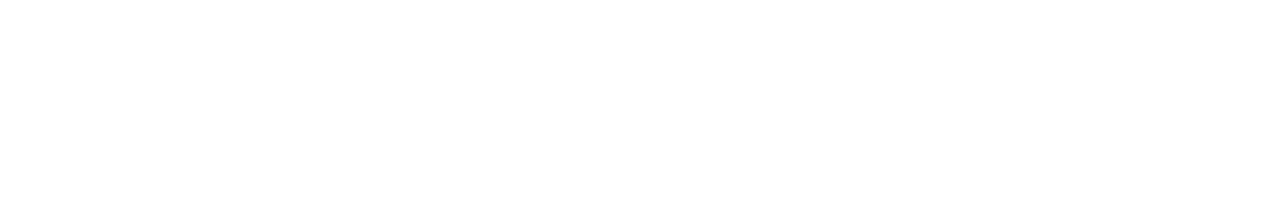
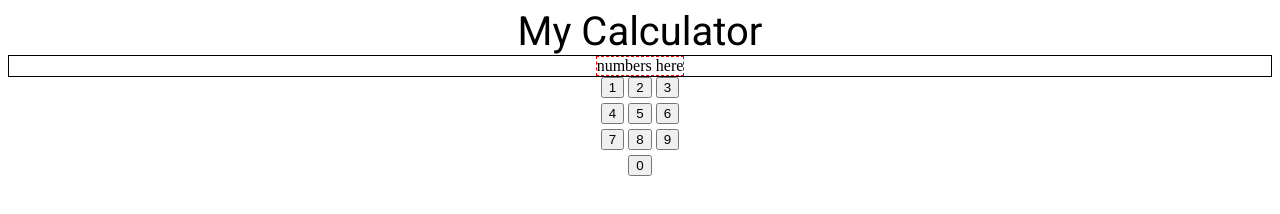
Before and after one commit to IsaacWild/calculatorProject, a plain HTML site: page index.html in a window 1280 px wide. Drawn offline with Linux system fonts and the light colour scheme.

Commit message:
added page headder, display holder and non-functioning buttons

```diff
--- a/index.html
+++ b/index.html
@@ -12,6 +12,33 @@
     <script src="script.js" defer></script>
 </head>
 <body>
+    <div class="header">
+        <div>My Calculator</div>
+    </div>
+    <div class="displayWrapper">
+        <div class="display">numbers here</div>
+    </div>
+    <div class="buttonWrapper">
+        <div>
+            <button>1</button>
+            <button>2</button>
+            <button>3</button>
+        </div>
+        <div>
+            <button>4</button>
+            <button>5</button>
+            <button>6</button>
+        </div>
+        <div>
+            <button>7</button>
+            <button>8</button>
+            <button>9</button>
+        </div>
+        <div>
+            <button>0</button>
+        </div>
+    </div>
+
 
 </body>
 </html>
--- a/style.css
+++ b/style.css
@@ -0,0 +1,26 @@
+body{
+    display: flex;
+    flex-direction: column;
+}
+.header{
+    display: flex;
+    align-items: center;
+    justify-content: center;
+    font-family: 'Roboto', sans-serif;
+    font-size: 40px;
+}
+.displayWrapper{
+    display: flex;
+    align-items: center;
+    justify-content: center;
+    border: solid thin;
+}
+.display{
+    border: dashed red thin;
+}
+.buttonWrapper{
+    display: flex;
+    flex-direction: column;
+    align-items: center;
+    gap: 5px;
+}
```
